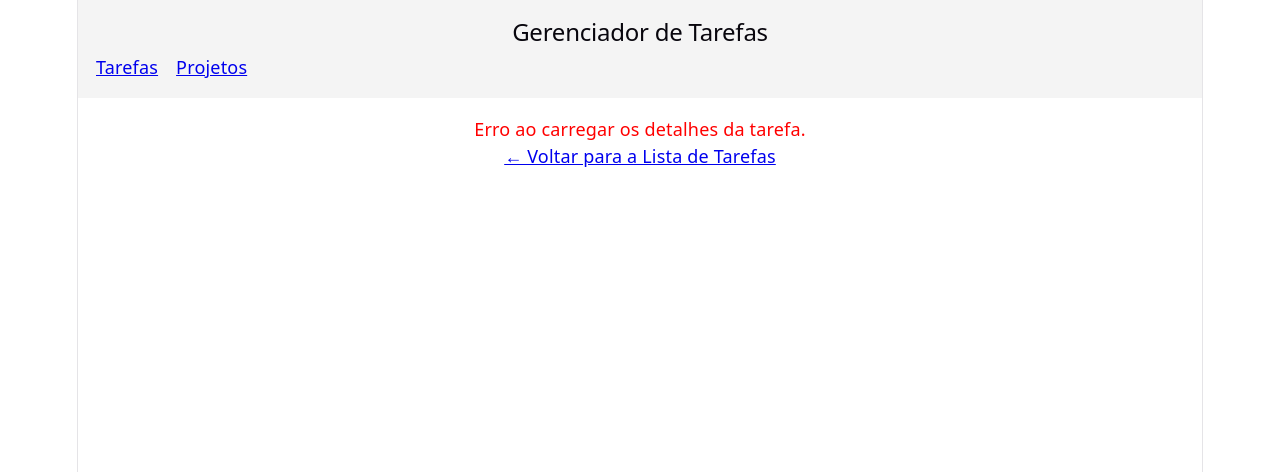
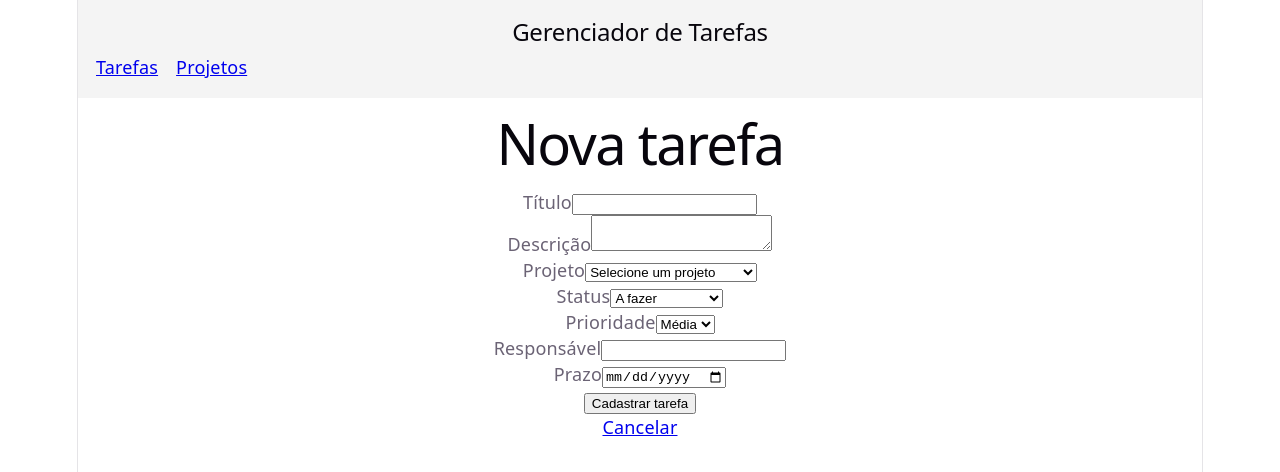
Before and after one commit to reginaldoandrade-inf/Desenvolvimento-FrontEnd-5N-Deploy, a React (Vite) app: page /tarefas/nova in a window 1280 px wide. Shown: the top 472 px of the page. Built offline with nearby package versions, Linux system fonts and the light colour scheme; no server answers; data requests are answered from the project's data file.

Commit message:
feat: cria telas de nova tarefa e edicao de tarefa
 Closes #18
  Closes #19

```diff
--- a/src/App.tsx
+++ b/src/App.tsx
@@ -2,6 +2,8 @@ import { BrowserRouter, Routes, Route } from 'react-router-dom';
 import { Layout } from './components/Layout';
 import { ListaTarefas } from './pages/ListaTarefas';
 import { DetalheTarefa } from './pages/DetalheTarefa';
+import { NovaTarefa } from './pages/NovaTarefa';
+import { EditarTarefa } from './pages/EditarTarefa';
 import { ListaProjetos } from './pages/ListaProjetos';
 import { DetalheProjeto } from './pages/DetalheProjeto';
 import { FormularioProjeto } from './pages/FormularioProjeto';
@@ -17,6 +19,8 @@ export function App() {
 
           {/* Rotas de Tarefas */}
           <Route path="tarefas" element={<ListaTarefas />} />
+          <Route path="tarefas/nova" element={<NovaTarefa />} />
+          <Route path="tarefas/:id/editar" element={<EditarTarefa />} />
           <Route path="tarefas/:id" element={<DetalheTarefa />} />
 
           {/* Rotas de Projetos */}
--- /dev/null
+++ b/src/components/FormularioTarefa.tsx
@@ -0,0 +1,147 @@
+import { useEffect, useState } from 'react'
+import type { FormEvent } from 'react'
+import { listarProjetos } from '../services/api'
+import type { NovaTarefa, Prioridade, Projeto, Status } from '../tipos'
+
+type Props = {
+  valoresIniciais: NovaTarefa
+  textoBotao: string
+  onSalvar: (dados: NovaTarefa) => Promise<void>
+}
+
+export function FormularioTarefa({ valoresIniciais, textoBotao, onSalvar }: Props) {
+  const [campos, setCampos] = useState<NovaTarefa>(valoresIniciais)
+  const [projetos, setProjetos] = useState<Projeto[]>([])
+  const [salvando, setSalvando] = useState(false)
+  const [erro, setErro] = useState<string | null>(null)
+
+  useEffect(() => {
+    listarProjetos()
+      .then(setProjetos)
+      .catch(() => setErro('Não foi possível carregar os projetos.'))
+  }, [])
+
+  function alterarCampo<K extends keyof NovaTarefa>(campo: K, valor: NovaTarefa[K]) {
+    setCampos((anterior) => ({ ...anterior, [campo]: valor }))
+  }
+
+  async function enviar(evento: FormEvent<HTMLFormElement>) {
+    evento.preventDefault()
+    if (salvando) return
+
+    const dados: NovaTarefa = {
+      ...campos,
+      titulo: campos.titulo.trim(),
+      descricao: campos.descricao.trim(),
+      responsavel: campos.responsavel.trim(),
+    }
+
+    if (!dados.titulo || !dados.projetoId || !dados.responsavel || !dados.prazo) {
+      setErro('Preencha todos os campos obrigatórios.')
+      return
+    }
+
+    setErro(null)
+    setSalvando(true)
+    try {
+      await onSalvar(dados)
+    } catch {
+      setErro('Não foi possível salvar a tarefa. Verifique a API.')
+      setSalvando(false)
+    }
+  }
+
+  return (
+    <form onSubmit={enviar}>
+      <div>
+        <label htmlFor="titulo-tarefa">Título</label>
+        <input
+          id="titulo-tarefa"
+          value={campos.titulo}
+          onChange={(e) => alterarCampo('titulo', e.target.value)}
+          required
+        />
+      </div>
+
+      <div>
+        <label htmlFor="descricao-tarefa">Descrição</label>
+        <textarea
+          id="descricao-tarefa"
+          value={campos.descricao}
+          onChange={(e) => alterarCampo('descricao', e.target.value)}
+        />
+      </div>
+
+      <div>
+        <label htmlFor="projeto-tarefa">Projeto</label>
+        <select
+          id="projeto-tarefa"
+          value={campos.projetoId}
+          onChange={(e) => alterarCampo('projetoId', e.target.value)}
+          required
+        >
+          <option value="">Selecione um projeto</option>
+          {projetos.map((projeto) => (
+            <option key={projeto.id} value={projeto.id}>
+              {projeto.nome}
+            </option>
+          ))}
+        </select>
+      </div>
+
+      <div>
+        <label htmlFor="status-tarefa">Status</label>
+        <select
+          id="status-tarefa"
+          value={campos.status}
+          onChange={(e) => alterarCampo('status', e.target.value as Status)}
+        >
+          <option value="a-fazer">A fazer</option>
+          <option value="em-andamento">Em andamento</option>
+          <option value="em-revisao">Em revisão</option>
+          <option value="concluida">Concluída</option>
+        </select>
+      </div>
+
+      <div>
+        <label htmlFor="prioridade-tarefa">Prioridade</label>
+        <select
+          id="prioridade-tarefa"
+          value={campos.prioridade}
+          onChange={(e) => alterarCampo('prioridade', e.target.value as Prioridade)}
+        >
+          <option value="baixa">Baixa</option>
+          <option value="media">Média</option>
+          <option value="alta">Alta</option>
+        </select>
+      </div>
+
+      <div>
+        <label htmlFor="responsavel-tarefa">Responsável</label>
+        <input
+          id="responsavel-tarefa"
+          value={campos.responsavel}
+          onChange={(e) => alterarCampo('responsavel', e.target.value)}
+          required
+        />
+      </div>
+
+      <div>
+        <label htmlFor="prazo-tarefa">Prazo</label>
+        <input
+          id="prazo-tarefa"
+          type="date"
+          value={campos.prazo}
+          onChange={(e) => alterarCampo('prazo', e.target.value)}
+          required
+        />
+      </div>
+
+      {erro && <p role="alert">{erro}</p>}
+
+      <button type="submit" disabled={salvando}>
+        {salvando ? 'Salvando...' : textoBotao}
+      </button>
+    </form>
+  )
+}
--- a/src/pages/DetalheTarefa.tsx
+++ b/src/pages/DetalheTarefa.tsx
@@ -56,6 +56,7 @@ export function DetalheTarefa() {
       <p><strong>Prioridade:</strong> {tarefa.prioridade}</p>
       <p><strong>Responsável:</strong> {tarefa.responsavel}</p>
       <p><strong>Prazo:</strong> {tarefa.prazo}</p>
+      <Link to={`/tarefas/${tarefa.id}/editar`}>Editar tarefa</Link>
       <br />
       <Link to="/">← Voltar para a Lista de Tarefas</Link>
     </div>
--- /dev/null
+++ b/src/pages/EditarTarefa.tsx
@@ -0,0 +1,50 @@
+import { useEffect, useState } from 'react'
+import { Link, useNavigate, useParams } from 'react-router-dom'
+import { FormularioTarefa } from '../components/FormularioTarefa'
+import { atualizarTarefa, buscarTarefa } from '../services/api'
+import type { NovaTarefa } from '../tipos'
+
+// Issue #19: rota /tarefas/:id/editar
+export function EditarTarefa() {
+  const { id } = useParams<{ id: string }>()
+  const navegar = useNavigate()
+  const [valores, setValores] = useState<NovaTarefa | null>(null)
+  const [erro, setErro] = useState<string | null>(null)
+
+  useEffect(() => {
+    if (!id) return
+
+    buscarTarefa(id)
+      .then(({ id: _id, ...dados }) => setValores(dados))
+      .catch(() => setErro('Não foi possível carregar esta tarefa.'))
+  }, [id])
+
+  async function salvar(dados: NovaTarefa) {
+    if (!id) return
+    await atualizarTarefa(id, dados)
+    navegar(`/tarefas/${id}`)
+  }
+
+  if (erro) {
+    return (
+      <section>
+        <p role="alert">{erro}</p>
+        <Link to="/">Voltar para a lista de tarefas</Link>
+      </section>
+    )
+  }
+
+  if (!valores) return <p>Carregando tarefa...</p>
+
+  return (
+    <section>
+      <h1>Editar tarefa</h1>
+      <FormularioTarefa
+        valoresIniciais={valores}
+        textoBotao="Salvar alterações"
+        onSalvar={salvar}
+      />
+      <Link to={`/tarefas/${id}`}>Cancelar</Link>
+    </section>
+  )
+}
--- a/src/pages/ListaTarefas.tsx
+++ b/src/pages/ListaTarefas.tsx
@@ -25,6 +25,7 @@ export function ListaTarefas() {
   return (
     <div>
       <h1>Todas as Tarefas</h1>
+      <Link to="/tarefas/nova">+ Nova tarefa</Link>
 
       {tarefas.length === 0 ? (
         <p>Nenhuma tarefa encontrada.</p>
--- /dev/null
+++ b/src/pages/NovaTarefa.tsx
@@ -0,0 +1,39 @@
+import { Link, useNavigate, useSearchParams } from 'react-router-dom'
+import { FormularioTarefa } from '../components/FormularioTarefa'
+import { criarTarefa } from '../services/api'
+import type { NovaTarefa as DadosTarefa } from '../tipos'
+
+const tarefaVazia: DadosTarefa = {
+  projetoId: '',
+  titulo: '',
+  descricao: '',
+  status: 'a-fazer',
+  prioridade: 'media',
+  responsavel: '',
+  prazo: '',
+}
+
+// Issue #18: rota /tarefas/nova
+// Aceita projeto pré-selecionado pela URL: /tarefas/nova?projetoId=1
+export function NovaTarefa() {
+  const navegar = useNavigate()
+  const [parametros] = useSearchParams()
+  const projetoId = parametros.get('projetoId') ?? ''
+
+  async function salvar(dados: DadosTarefa) {
+    await criarTarefa(dados)
+    navegar(projetoId ? `/projetos/${projetoId}` : '/')
+  }
+
+  return (
+    <section>
+      <h1>Nova tarefa</h1>
+      <FormularioTarefa
+        valoresIniciais={{ ...tarefaVazia, projetoId }}
+        textoBotao="Cadastrar tarefa"
+        onSalvar={salvar}
+      />
+      <Link to={projetoId ? `/projetos/${projetoId}` : '/'}>Cancelar</Link>
+    </section>
+  )
+}
```
